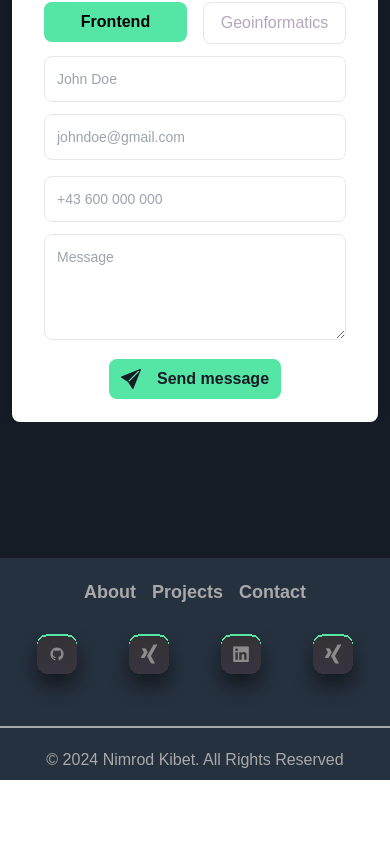
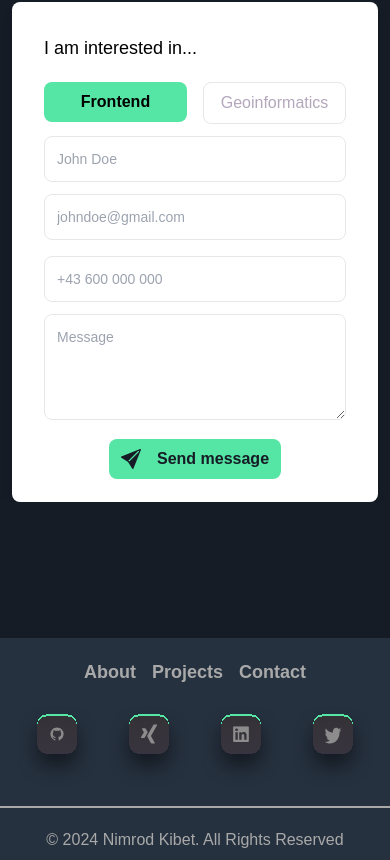
Before and after one commit to Nimrod2022/portfolio-mandela, a React (Vite) app: page / in a window 390 px wide. Shown: the part 4178-5038 px from the top of the page. Before the commit the page ends 4958 px from the top, so only its background shows below. Built offline with nearby package versions, Linux system fonts and the light colour scheme; a web font is replaced by a local one.

Commit message:
projects mobile margins

```diff
--- a/src/components/Home/Footer.jsx
+++ b/src/components/Home/Footer.jsx
@@ -9,7 +9,7 @@ const xing = "/assets/xing.svg";
 const linkedinDark = "/assets/linkedin-dark.svg";
 const linkedin = "/assets/linkedin.svg";
 
-const twitterDark = "/assets/xing-dark.svg";
+const twitterDark = "/assets/twitter-dark.svg";
 const twitter = "/assets/twitter.svg";
 
 const Footer = ({ darkMode }) => {
--- a/src/components/Projects/Projects.jsx
+++ b/src/components/Projects/Projects.jsx
@@ -20,7 +20,7 @@ const Projects = ({ darkMode }) => {
 
   return (
     <section className={darkMode ? "dark" : ""}>
-      <div className="satoshi dark:bg-[#151C25] bg-[#F0F0F4]">
+      <div className="satoshi dark:bg-[#151C25] bg-[#F0F0F4] md:pt-0 pt-20 ">
         <h1
           id="/projects"
           className="text-center text-[#151C25] dark:text-white text-4xl"
```
